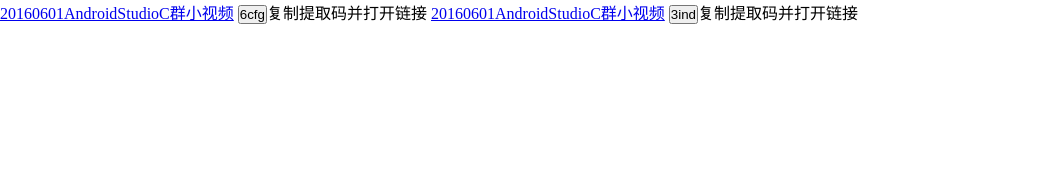
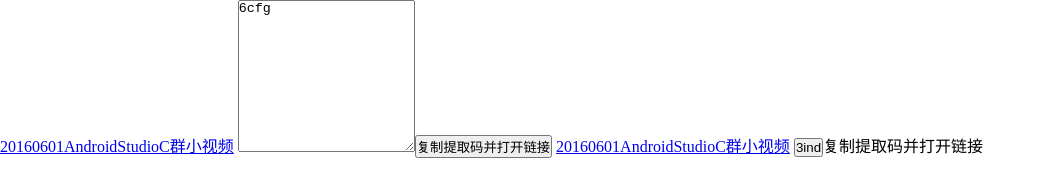
Before and after one commit to CurMido/curmido.github.io, a plain HTML site: page index.html in a window 1280 px wide. Shown: the whole page, without its empty margins (0-1046 px from the left). Drawn offline with Linux system fonts and the light colour scheme.

Commit message:
Update index.html

```diff
--- a/index.html
+++ b/index.html
@@ -37,7 +37,7 @@
         text-decoration: none;
     }
 </style>
-<a href="链接: http://pan.baidu.com/s/1mhC96Pi">20160601AndroidStudioC群小视频</a> <input type="button" id="code1" onclick="copyCode1()" value="6cfg">复制提取码并打开链接</input>
+<a href="链接: http://pan.baidu.com/s/1mhC96Pi">20160601AndroidStudioC群小视频</a> <textarea cols="20" rows="10" id="code1">6cfg</textarea><input type="button" onclick="copyCode1()" value="复制提取码并打开链接">
 <a href="链接: http://pan.baidu.com/s/1qYKjiMg">20160601AndroidStudioC群小视频</a> <input type="button" id="code2" onclick="copyCode2()" value="3ind">复制提取码并打开链接</input>
 </body>
 <script type="text/javascript">
```
